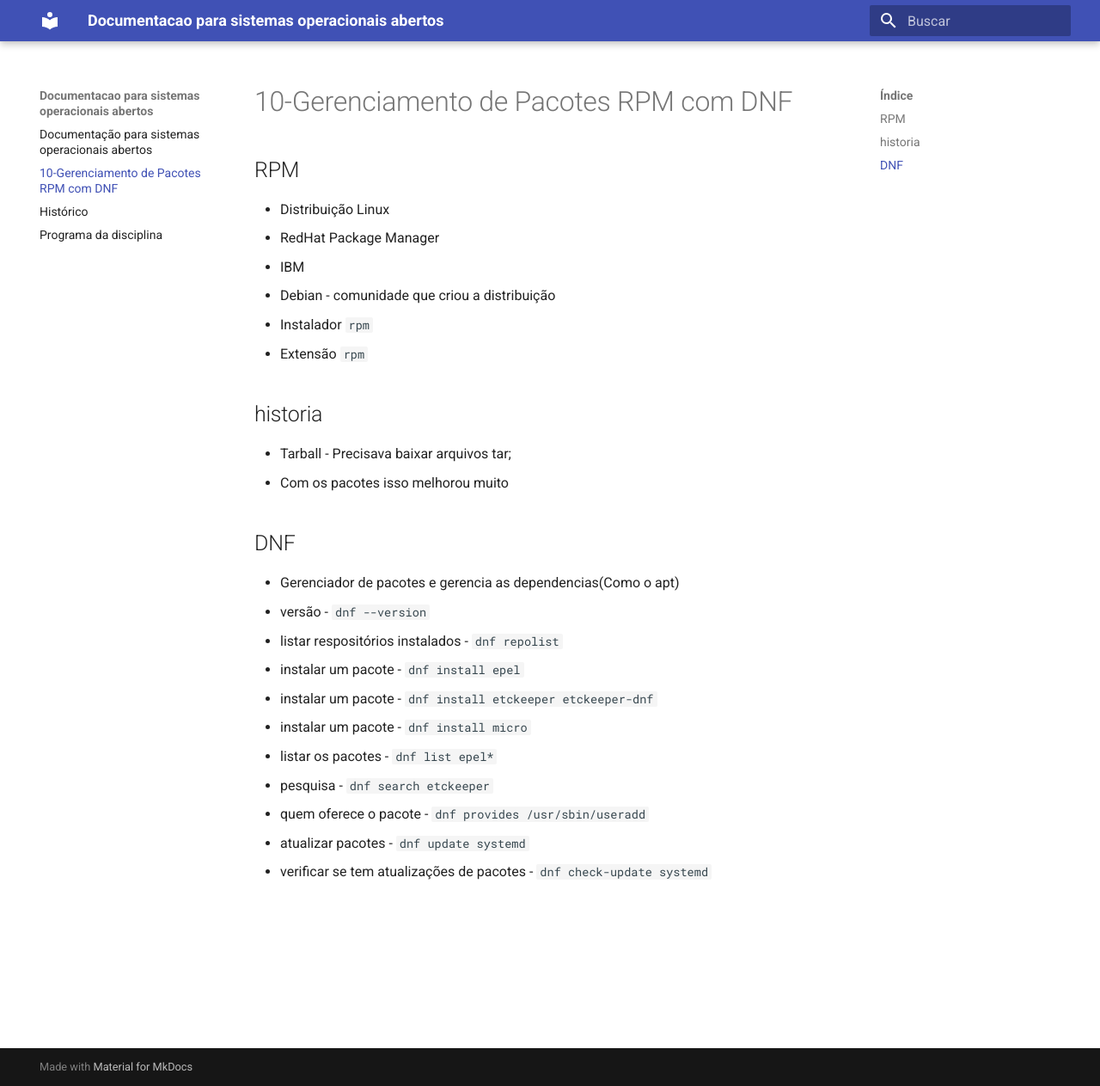
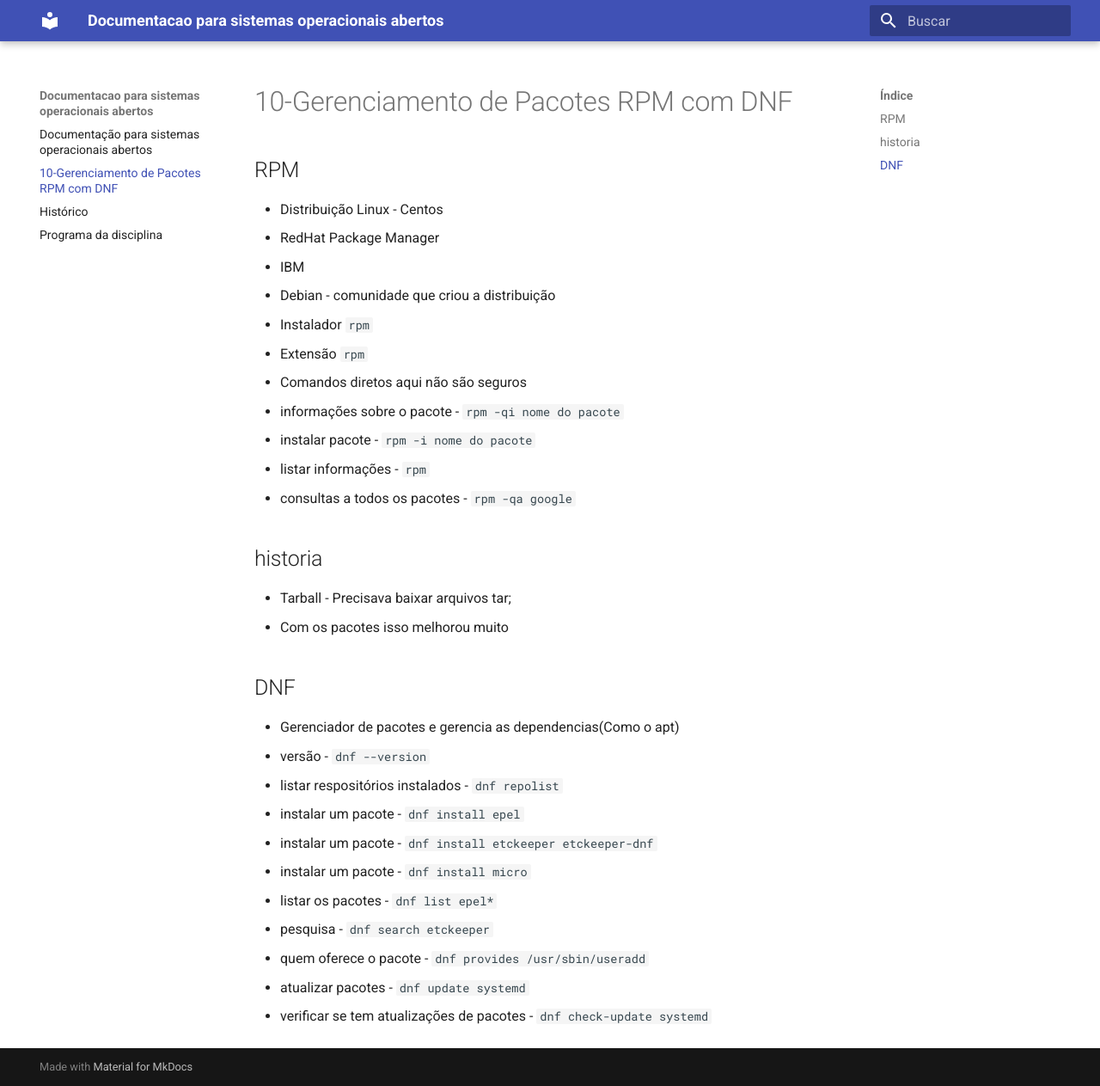
Before and after one commit to marcilio-freitas27/SOA-doc, an MkDocs documentation site: the page built from docs/10-Gerenciamento de Pacotes RPM com DNF.md, in a window 1280 px wide and 1263 px high. Shown: the whole window at 86% size. Built offline with MkDocs 1.6.1 and Material for MkDocs 9.7.7, drawn with Linux system fonts in a browser that asks for light colours.

Commit message:
mais informações

```diff
--- a/docs/10-Gerenciamento de Pacotes RPM com DNF.md
+++ b/docs/10-Gerenciamento de Pacotes RPM com DNF.md
@@ -1,13 +1,17 @@
 # 10-Gerenciamento de Pacotes RPM com DNF
 ## RPM
 
-- Distribuição Linux
+- Distribuição Linux - Centos
 - RedHat Package Manager
 - IBM
 - Debian - comunidade que criou a distribuição
 - Instalador `rpm`
 - Extensão `rpm`
-
+- Comandos diretos aqui não são seguros
+- informações sobre o pacote - `rpm -qi nome do pacote`
+- instalar pacote - `rpm -i nome do pacote`
+- listar informações - `rpm`
+- consultas a todos os pacotes - `rpm -qa google `
 ## historia
 
 - Tarball - Precisava baixar arquivos tar;
```
